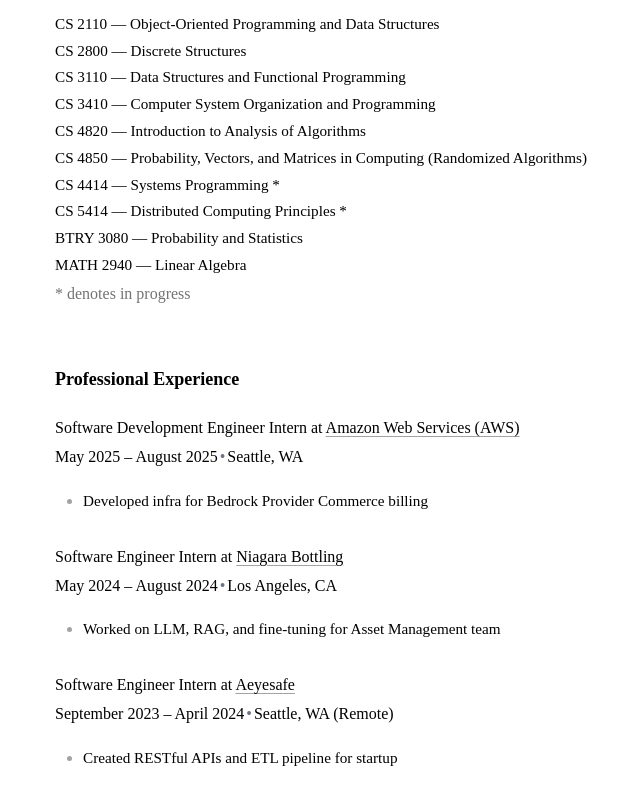
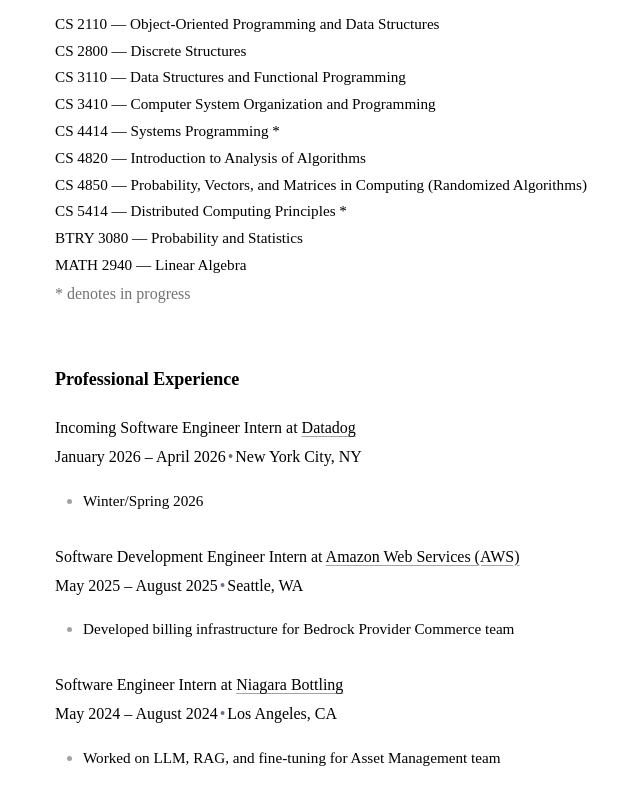
Before and after one commit to nchu05/nchu05.github.io, a React (Create React App) app: page /resume in a window 1280 px wide. Shown: the part 506-1300 px from the top of the page, without its empty margins (225-865 px from the left). Built offline with nearby package versions, Linux system fonts and the light colour scheme.

Commit message:
Update with fall 2025 semester information

```diff
--- a/src/data/project.js
+++ b/src/data/project.js
@@ -1,4 +1,12 @@
 export const projectData = [
+  {
+    title: "GitDistributed",
+    start_month: "08-2025",
+    end_month: "12-2025",
+    slug: "git-distributed",
+    tags: ["c++", "tcp", "distributed systems"],
+    link: "https://github.com/CornellDataScience/gitdistributed"
+  },
   {
     title: "Paper Moderation in Collaboration with arXiv",
     start_month: "01-2025",
--- a/src/pages/Home.js
+++ b/src/pages/Home.js
@@ -17,13 +17,14 @@
               I am interested in software engineering, distributed systems, and systems programming.
             </p>
             <p>
-              This summer, I was an SDE intern on the Bedrock team at {' '}
-              <a className="link" href="https://aws.amazon.com/bedrock/?sec=aiapps&pos=2">
+              This winter, I'll be working as a software engineer intern at {' '}
+              <a className="link" href="https://www.datadoghq.com/">
+                Datadog
+              </a>
+              .
+              Last summer, I was an SDE intern on the Bedrock team at {' '}
+              <a className="link" href="https://aws.amazon.com/bedrock/">
                 Amazon Web Services (AWS)
-              </a>
-              . Last summer, I interned at{' '}
-              <a className="link" href="https://www.niagarawater.com/">
-                Niagara Bottling
               </a>
               .
             </p>
--- a/src/pages/Resume.js
+++ b/src/pages/Resume.js
@@ -34,9 +34,9 @@
           <li>CS 2800 — Discrete Structures</li>
           <li>CS 3110 — Data Structures and Functional Programming</li>
           <li>CS 3410 — Computer System Organization and Programming</li>
+          <li>CS 4414 — Systems Programming *</li>
           <li>CS 4820 — Introduction to Analysis of Algorithms</li>
           <li>CS 4850 — Probability, Vectors, and Matrices in Computing (Randomized Algorithms)</li>
-          <li>CS 4414 — Systems Programming *</li>
           <li>CS 5414 — Distributed Computing Principles *</li>
           <li>BTRY 3080 — Probability and Statistics</li>
           <li>MATH 2940 — Linear Algebra</li>
@@ -46,6 +46,15 @@
 
       <section className="layout-md">
         <h2 className="heading2">Professional Experience</h2>
+        <Workplace
+          title="Incoming Software Engineer Intern"
+          company="Datadog"
+          url="https://www.datadoghq.com/"
+          dates="January 2026 – April 2026"
+          location="New York City, NY"
+        >
+          <li>Winter/Spring 2026</li>
+        </Workplace>
 
         <Workplace
           title="Software Development Engineer Intern"
@@ -54,7 +63,7 @@
           dates="May 2025 – August 2025"
           location="Seattle, WA"
         >
-          <li>Developed infra for Bedrock Provider Commerce billing</li>
+          <li>Developed billing infrastructure for Bedrock Provider Commerce team</li>
         </Workplace>
 
         <Workplace
@@ -74,7 +83,7 @@
           dates="September 2023 – April 2024"
           location="Seattle, WA (Remote)"
         >
-          <li>Created RESTful APIs and ETL pipeline for startup</li>
+          <li>Created RESTful APIs and ETL pipeline for a healthcare startup</li>
         </Workplace>
       </section>
     </>
```
